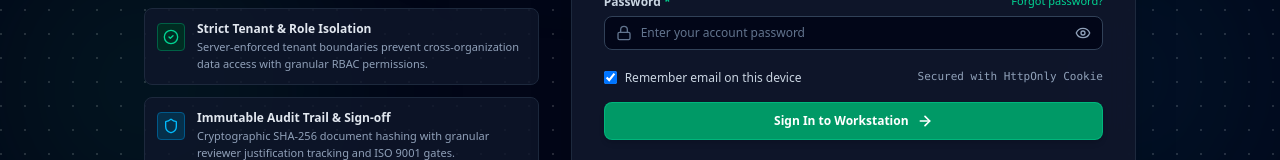
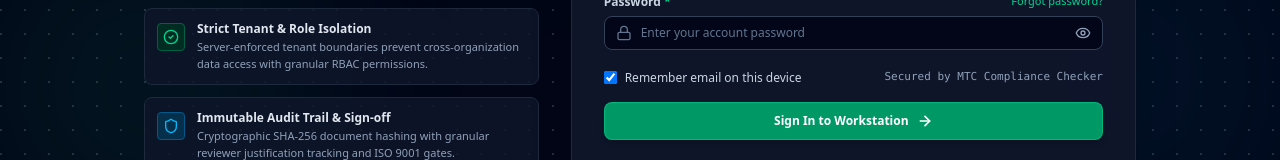
Before and after one commit to harismk9527288786-gif/Compliance-Analyses, a React (Vite) app: page / in a window 1280 px wide. Shown: the part 399-559 px from the top of the page. Built offline with nearby package versions, Linux system fonts and the light colour scheme; no server answers.

Commit message:
fix(ui): update login page security label

```diff
--- a/src/components/LoginPage.tsx
+++ b/src/components/LoginPage.tsx
@@ -638,7 +638,7 @@ export const LoginPage: React.FC<LoginPageProps> = ({
                         <span>Remember email on this device</span>
                       </label>
                       <span className="text-[11px] text-slate-400 font-mono">
-                        Secured with HttpOnly Cookie
+                        Secured by MTC Compliance Checker
                       </span>
                     </div>
 
```
